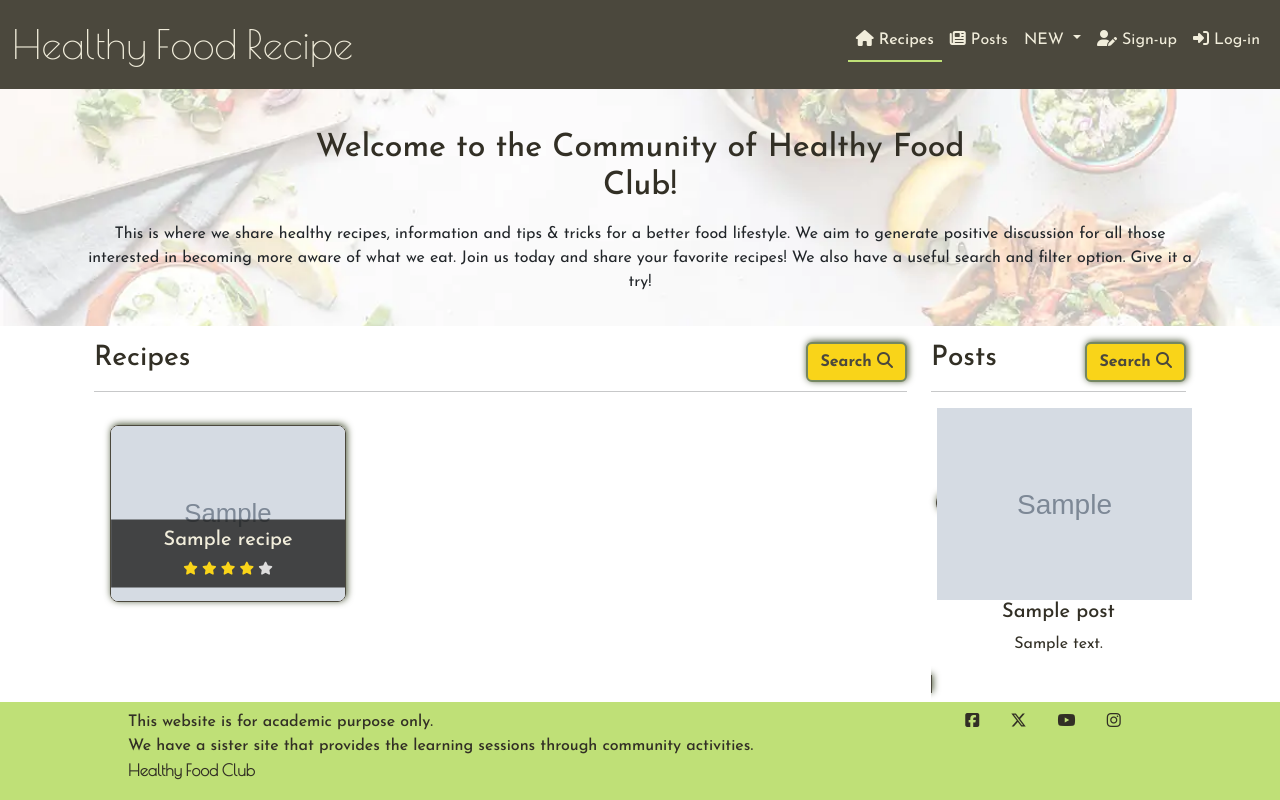
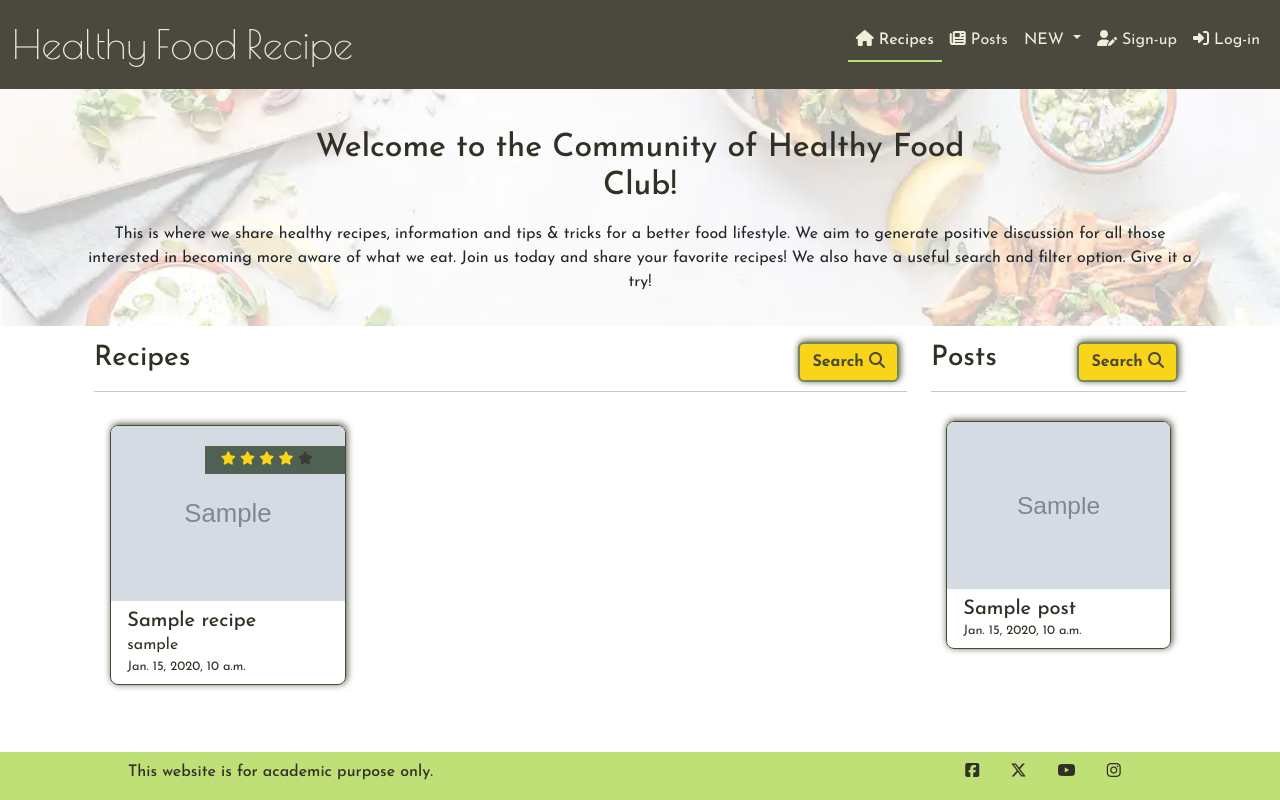
Before and after one commit to AtsukoCoffey/healthy-food-recipes, a Django app: page / in a window 1280 px wide. Run offline with Django 4.2, Linux system fonts and the light colour scheme; tables that the repository leaves empty hold one stand-in row (values such as "Sample post"); grey boxes marked "Sample" are stand-in pictures; parts of the project's set-up code (start-up, migrations or seed data) failed here and were passed over; some libraries are stand-ins or nearby versions.

Commit message:
style: Fix layout of Top page and Post list page

```diff
--- a/home/templates/home/index.html
+++ b/home/templates/home/index.html
@@ -24,7 +24,7 @@
     <div class="search-button">
       <h3 class="mt-3">Recipes</h3>
       <h4 class="d-none">Useful Search Option</h4>
-      <button id="search-btn" type="button" class="btn" data-bs-toggle="modal" data-bs-target="#exampleModal">
+      <button id="search-btn" type="button" class="btn me-2" data-bs-toggle="modal" data-bs-target="#exampleModal">
         Search <i class="fa-solid fa-magnifying-glass"></i>
       </button>
     </div>
@@ -35,7 +35,6 @@
       <a href="{% url 'recipe_detail' recipe.slug %}" class="img-container" aria-label="Click to view {{recipe.title}}">
         <img src="{{recipe.image.url}}" alt="{{recipe.image_alt}}" style="width: 100%">
         <div class="centerd">
-          <h5>{{recipe.title}}</h5>
           <p class="stars">
             <span class="fa fa-star {% if recipe.average_rating > 0 %} checked {% endif %}"></span>
             <span class="fa fa-star {% if recipe.average_rating > 1 %} checked {% endif %}"></span>
@@ -44,30 +43,19 @@
             <span class="fa fa-star {% if recipe.average_rating > 4 %} checked {% endif %}"></span>
           </p>
         </div>
+        <h5 class="mt-2">{{recipe.title|truncatechars:50}}</h5>
+        <p>{{recipe.user}}</p>
+        <p class="datetime pb-2">{{recipe.posted_date}}</p>
       </a>
       {% endfor %}
     </div>
-    {% if is_paginated %}
-    <nav aria-label="Page navigation">
-      <ul class="pagination justify-content-center">
-        {% if page_obj.has_previous %}
-        <li><a href="?page={{ page_obj.previous_page_number }}&{{ query_string }}" class="page-link">&laquo; PREV </a>
-        </li>
-        {% endif %}
-        {% if page_obj.has_next %}
-        <li><a href="?page={{ page_obj.next_page_number }}&{{ query_string }}" class="page-link"> NEXT &raquo;</a>
-          {{page.num_pages}}</li>
-        {% endif %}
-      </ul>
-    </nav>
-    {% endif %}
   </section>
   <article class="col-lg-3">
     <!-- Section Title and Search Button -> trigger modal -->
     <div class="search-button">
       <h3 class="mt-3">Posts</h3>
       <h4 class="d-none">Post Search</h4>
-      <button id="search-btn" type="button" class="btn" data-bs-toggle="modal" data-bs-target="#exampleModal">
+      <button id="post-search-btn" type="button" class="btn me-2" data-bs-toggle="modal" data-bs-target="#exampleModal">
         Search <i class="fa-solid fa-magnifying-glass"></i>
       </button>
     </div>
@@ -75,17 +63,31 @@
     <div class="post-cont">
       <!-- Display recipes list - 9 par 1 page with pagination -->
       {% for post in posts3 %}
-      <a href="{% url 'post_detail' post.slug %}" class="img-container" aria-label="Click to view {{post.title}}">
+      <a href="{% url 'post_detail' post.slug %}" class="post-img-container" aria-label="Click to view {{post.title}}">
         <img src="{{post.image.url}}" alt="{{post.image_alt}}" style="width: 100%">
         <div>
-          <h5>{{post.title}}</h5>
-          <p>{{post.post_body|truncatechars:100|safe}}
+          <h5 class="mt-2">{{post.title|truncatechars:40}}</h5>
+          <p class="datetime pb-2">{{post.posted_date}}
           </p>
         </div>
       </a>
       {% endfor %}
     </div>
   </article>
+  {% if is_paginated %}
+  <nav aria-label="Page navigation">
+    <ul class="pagination justify-content-center">
+      {% if page_obj.has_previous %}
+      <li><a href="?page={{ page_obj.previous_page_number }}&{{ query_string }}" class="page-link">&laquo; PREV </a>
+      </li>
+      {% endif %}
+      {% if page_obj.has_next %}
+      <li><a href="?page={{ page_obj.next_page_number }}&{{ query_string }}" class="page-link"> NEXT &raquo;</a>
+        {{page.num_pages}}</li>
+      {% endif %}
+    </ul>
+  </nav>
+  {% endif %}
 </div>
 <!-- Modal - for search options -->
 <div class="modal fade" id="exampleModal" tabindex="-1" aria-labelledby="exampleModal" aria-hidden="true">
--- a/static/css/base.css
+++ b/static/css/base.css
@@ -13,7 +13,7 @@
     --light-green: #bfe077;
     --white-green: #f1eddb;
     --star-yellow: #f9d419;
-    --star-gray: #ddd;
+    --star-gray: #27252594;
     --dark-orange: rgb(85, 32, 1);
     --white: #fff;
     --black: #000;
@@ -191,16 +191,58 @@ a:active {
     background-color: var(--light-green);
 }
 
+#post-search-btn {
+    position: absolute;
+    top: 0;
+    right: 0;
+    color: var(--logo-dark);
+    background-color: var(--star-yellow);
+    border: solid 2px var(--mos-green);
+    box-shadow: var(--small-shadow);
+    font-weight: 700;
+}
+
+#post-search-btn:hover,
+#post-search-btn:active {
+    background-color: var(--light-green);
+}
+
 .recipe-cont {
     display: flex;
     flex-direction: column;
     flex-wrap: wrap;
 }
 
-a.img-container {
+.datetime {
+    font-size: 80%;
+}
+
+.post-cont {
+    display: flex;
+    flex-direction: column;
+}
+
+.img-container {
     position: relative;
-    text-align: center;
+    text-align: left;
     margin: 2%;
+    overflow: hidden;
+    text-decoration: none;
+    border: 1px solid var(--logo-dark);
+    box-shadow: var(--small-shadow);
+    border-radius: 8px;
+}
+
+.recipe-cont h5,
+.recipe-cont p,
+.post-cont h5,
+.post-cont p {
+    margin: 0 1rem;
+}
+
+.post-img-container {
+    text-align: left;
+    margin: .8rem;
     overflow: hidden;
     text-decoration: none;
     border: 1px solid var(--logo-dark);
@@ -215,19 +257,19 @@ a.img-container {
 
 .img-container img {
     width: 100%;
-    max-height: 300px;
+    max-height: 250px;
     object-fit: cover;
 }
 
 .centerd {
     width: 100%;
-    background-color: #1b1b1ac9;
+    background-color: #061f04a4;
     color: var(--white-green);
     position: absolute;
-    bottom: 0%;
-    left: 50%;
-    transform: translate(-50%, -20%);
-    padding: 0.5rem;
+    top: 8%;
+    left: 60%;
+    transform: translate(-0%, 0%);
+    padding: 4px 0px;
 }
 
 .centerd p {
@@ -235,7 +277,7 @@ a.img-container {
 }
 
 .stars {
-    font-size: small;
+    font-size: smaller;
     margin-bottom: 0;
 }
 
@@ -374,6 +416,10 @@ footer a:active {
         display: block;
     }
 
+    .centerd {
+        left: 40%;
+    }
+
     .form {
         padding: 2% 6%;
         max-width: 700px;
@@ -383,12 +429,28 @@ footer a:active {
         flex-direction: row;
     }
 
+    .post-cont {
+        flex-direction: row;
+    }
+
     .img-container,
     .post-container {
         flex-direction: row;
         width: 29%;
     }
 
+}
+
+/* Media query: Bootstrap size LG (992px and up) */
+@media screen and (min-width:992px) {
+    .post-cont {
+        flex-direction: column;
+        margin: 6%;
+    }
+
+    .post-img-container {
+        margin: .8rem 0;
+    }
 }
 
 /* Media query: General smart phone (1024px and up) */
@@ -410,6 +472,11 @@ footer a:active {
         width: 70%;
     }
 
+
+/*
+    .post-cont.img-container {
+        flex-direction: column;
+    } */
     .form {
         padding: 3% 8%;
         max-width: 935px;
--- a/templates/includes/footer.html
+++ b/templates/includes/footer.html
@@ -2,10 +2,7 @@
 
 <footer>
     <p class="me-auto">This website is for academic purpose only.<br>
-    We have a sister site that provides the learning sessions through community activities.<br>
-    <a id="healthy-food-club" href="https://atsukocoffey.github.io/healthy-food-club/" target="_blank"
-    rel="author" aria-label="Visit our sister website (opens in a new tab)"
-    title="Visit our  grand top page (opens in a new tab)">Healthy Food Club</a></p>
+    </p>
     <ul id="social-networks" class="ms-auto">
         <li><a href="https://www.facebook.com/" target="_blank" rel="noopener"
                 aria-label="Visit our Facebook page (opens in a new tab)"><i class="fa-brands fa-square-facebook"
```
Also changed, not shown: posts/templates/posts/posts.html (+4 -5 lines).
